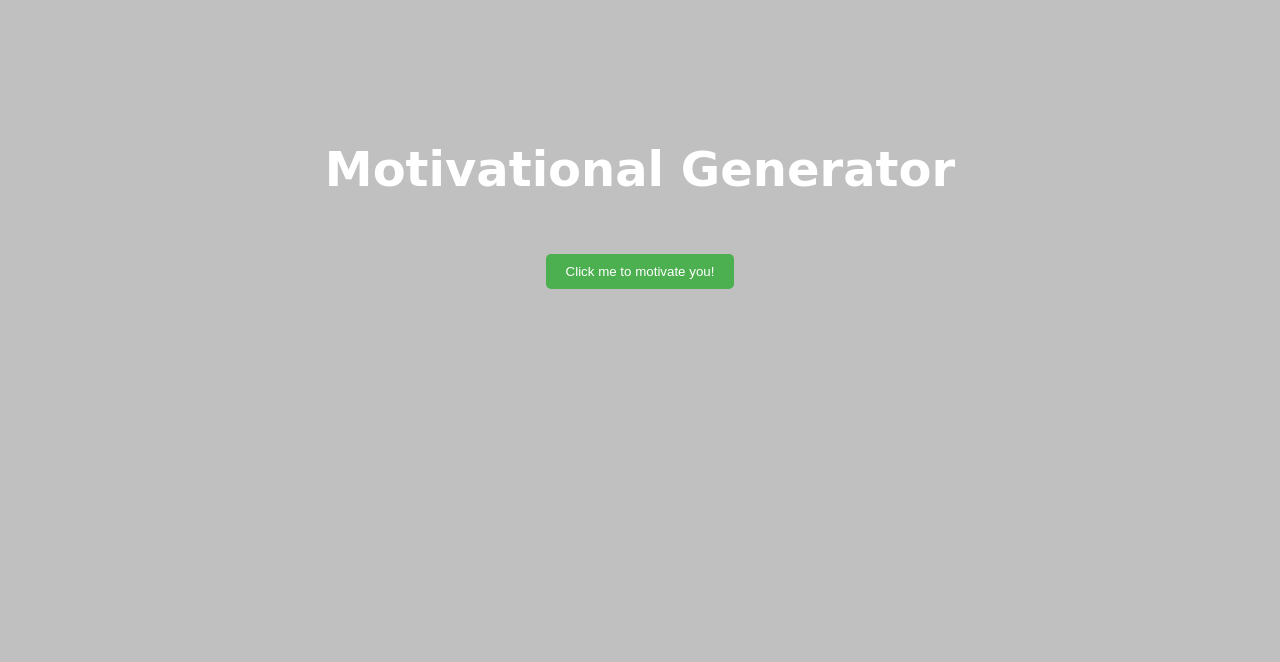
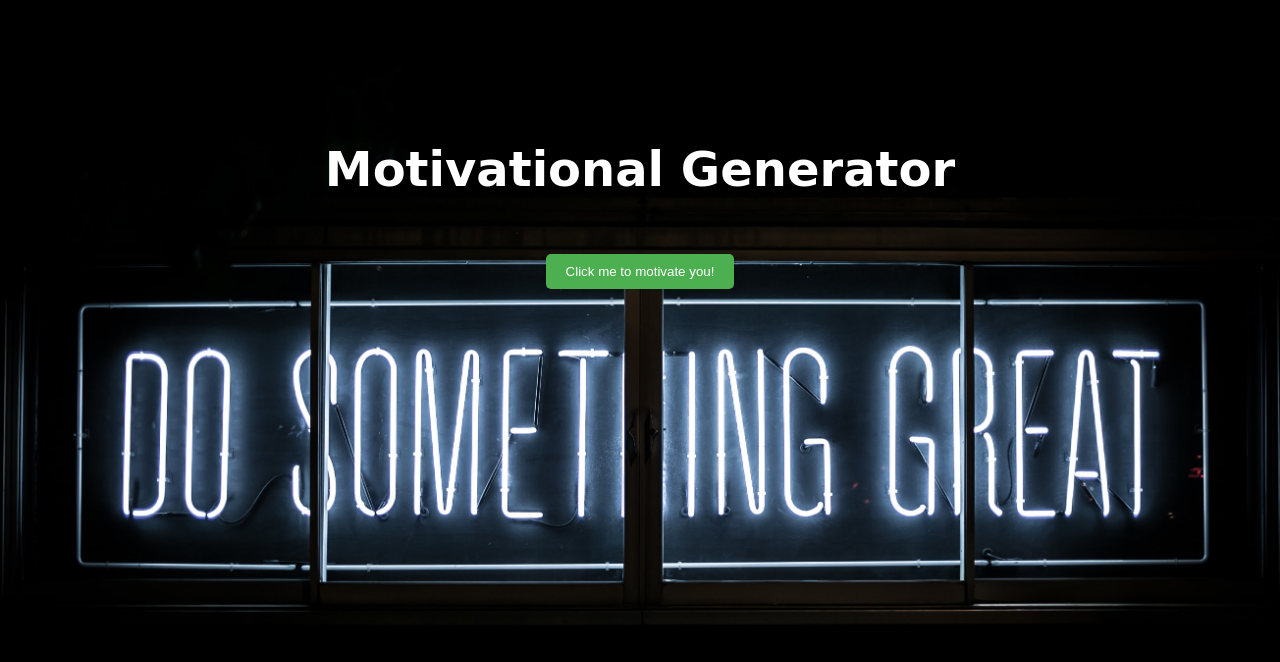
Before and after one commit to BigtimeNinevolt/motivationGenerator, a plain HTML site: page motivationGenerator.html in a window 1280 px wide. Drawn offline with Linux system fonts and the light colour scheme; a web font is replaced by a local one.

Commit message:
trying to fix the image so it will show up

```diff
--- a/css/motivationGenerator.css
+++ b/css/motivationGenerator.css
@@ -1,6 +1,6 @@
 body {
     background-color: silver;
-    background-image: url(images/clark-tibbs-oqStl2L5oxI-unsplash.jpg);
+    background-image: url(/images/clark-tibbs-oqStl2L5oxI-unsplash.jpg);
     background-size: cover;
     color: white;
 }
```
